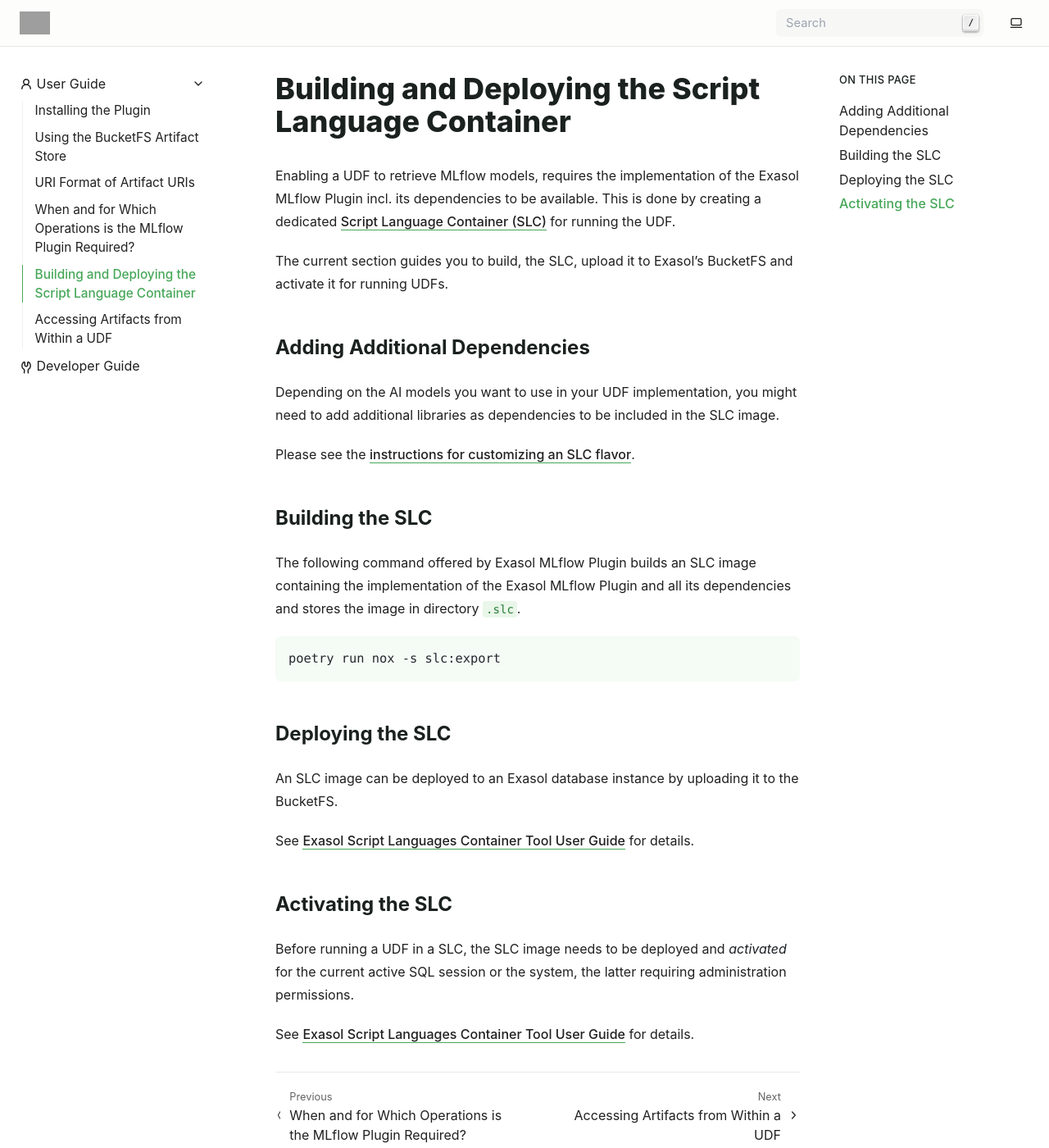
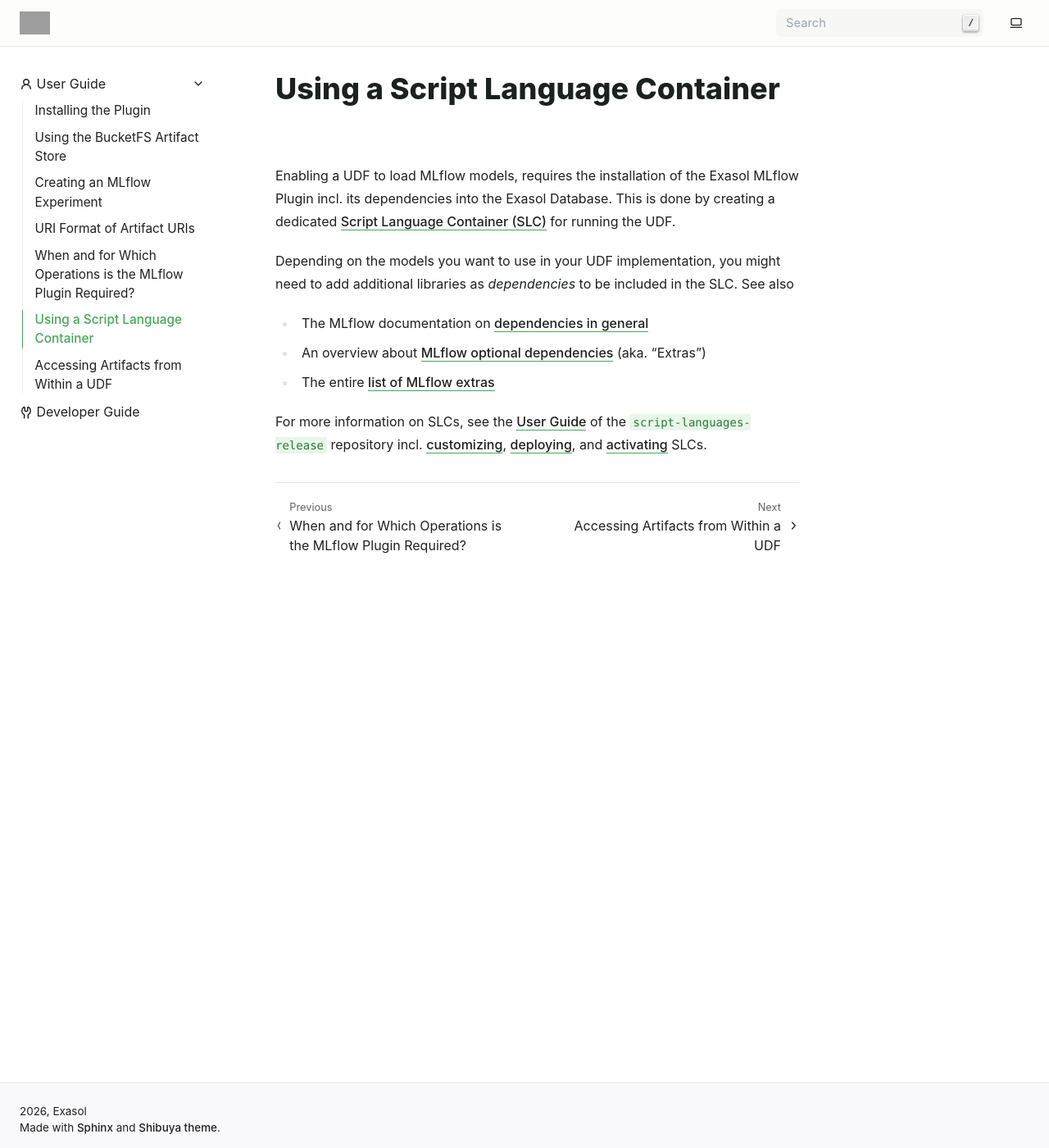
Before and after one commit to exasol/mlflow-plugin, a Sphinx documentation site: the page built from doc/user_guide/slc.rst, in a window 1280 px wide and 1400 px high. Shown: the whole window at 82% size. Built offline with Sphinx 7.4.7, drawn with Linux system fonts in a browser that asks for light colours; pages that are not in the unit, such as notebooks, are missing from menus; grey boxes are pictures that could not be loaded.

Commit message:
#33: Added creating MLflow experiments to the User Guide (#34)

```diff
--- a/doc/user_guide/index.rst
+++ b/doc/user_guide/index.rst
@@ -29,6 +29,7 @@
 
    installation
    mlflow_server
+   create_experiment
    uri_format
    plugin_availability
    slc
--- a/doc/user_guide/slc.rst
+++ b/doc/user_guide/slc.rst
@@ -1,57 +1,37 @@
-.. _slct: https://exasol.github.io/script-languages-container-tool/main/index.html
-.. _customize_slc: https://github.com/exasol/script-languages-release/blob/master/doc/user_guide/usage.md#how-to-customize-an-existing-flavor
 
-Building and Deploying the Script Language Container
-====================================================
+.. _mlflow_dependencies_general: https://mlflow.org/docs/latest/ml/model/dependencies/
+.. _mlflow_extras_overview:
+   https://github.com/mlflow/mlflow/blob/c9d7d067c1a2564b4380fc2d6c807518b8dcb179/EXTRA_DEPENDENCIES.rst
+.. _mlflow_extra-ml-requirements:
+   https://github.com/mlflow/mlflow/blob/master/requirements/extra-ml-requirements.txt
 
-..
-  The project description of the Exasol MLflow Plugin defines the following dependencies:
 
-  * The implementation of the plugin itself
-  * Exasol BucketFS Client
-  * The MLflow Client API
+.. _slcs: https://github.com/exasol/script-languages-release/blob/master/doc/user_guide/usage.md
+.. _customize_slc:
+   https://github.com/exasol/script-languages-release/blob/master/doc/user_guide/usage.md#how-to-customize-an-existing-flavor
+.. _export_slc:
+   https://github.com/exasol/script-languages-release/blob/master/doc/user_guide/usage.md#export-a-flavor
+.. _activate-slc:
+   https://github.com/exasol/script-languages-release/blob/master/doc/user_guide/usage.md#how-to-activate-a-script-language-container-in-the-database
 
-Enabling a UDF to retrieve MLflow models, requires the implementation of the
-Exasol MLflow Plugin incl. its dependencies to be available. This is done by
-creating a dedicated `Script Language Container (SLC)
+Using a Script Language Container
+=================================
+
+Enabling a UDF to load MLflow models, requires the installation of the Exasol
+MLflow Plugin incl. its dependencies into the Exasol Database.  This is done
+by creating a dedicated `Script Language Container (SLC)
 <https://github.com/exasol/script-languages-release>`_ for running the UDF.
 
-The current section guides you to build, the SLC, upload it to Exasol's
-BucketFS and activate it for running UDFs.
+Depending on the models you want to use in your UDF implementation, you might
+need to add additional libraries as *dependencies* to be included in the
+SLC. See also
 
-Adding Additional Dependencies
-------------------------------
+* The MLflow documentation on `dependencies in general
+  <mlflow_dependencies_general_>`_
+* An overview about `MLflow optional dependencies
+  <mlflow_extras_overview_>`_ (aka. "Extras")
+* The entire `list of MLflow extras <mlflow_extra-ml-requirements_>`_
 
-Depending on the AI models you want to use in your UDF implementation, you
-might need to add additional libraries as dependencies to be included in the
-SLC image.
-
-Please see the `instructions for customizing an SLC flavor <customize_slc_>`_.
-
-Building the SLC
-----------------
-
-The following command offered by Exasol MLflow Plugin builds an SLC image
-containing the implementation of the Exasol MLflow Plugin and all its
-dependencies and stores the image in directory ``.slc``.
-
-.. code-block:: shell
-
-    poetry run nox -s slc:export
-
-Deploying the SLC
------------------
-
-An SLC image can be deployed to an Exasol database instance by uploading it to
-the BucketFS.
-
-See `Exasol Script Languages Container Tool User Guide <slct_>`_ for details.
-
-Activating the SLC
-------------------
-
-Before running a UDF in a SLC, the SLC image needs to be deployed and
-*activated* for the current active SQL session or the system, the latter
-requiring administration permissions.
-
-See `Exasol Script Languages Container Tool User Guide <slct_>`_ for details.
+For more information on SLCs, see the `User Guide <slcs_>`_ of the
+``script-languages-release`` repository incl. `customizing <customize_slc_>`_,
+`deploying <export_slc_>`_, and `activating <activate-slc_>`_ SLCs.
```
Also changed, not shown: doc/changes/unreleased.md (+2 -1 lines), doc/developer_guide.rst (+12 -0 lines), doc/user_guide/create_experiment.rst (added, +49 -0 lines), doc/user_guide/mlflow_server.rst (+36 -0 lines), doc/user_guide/create-experiment-ui.png (added).
